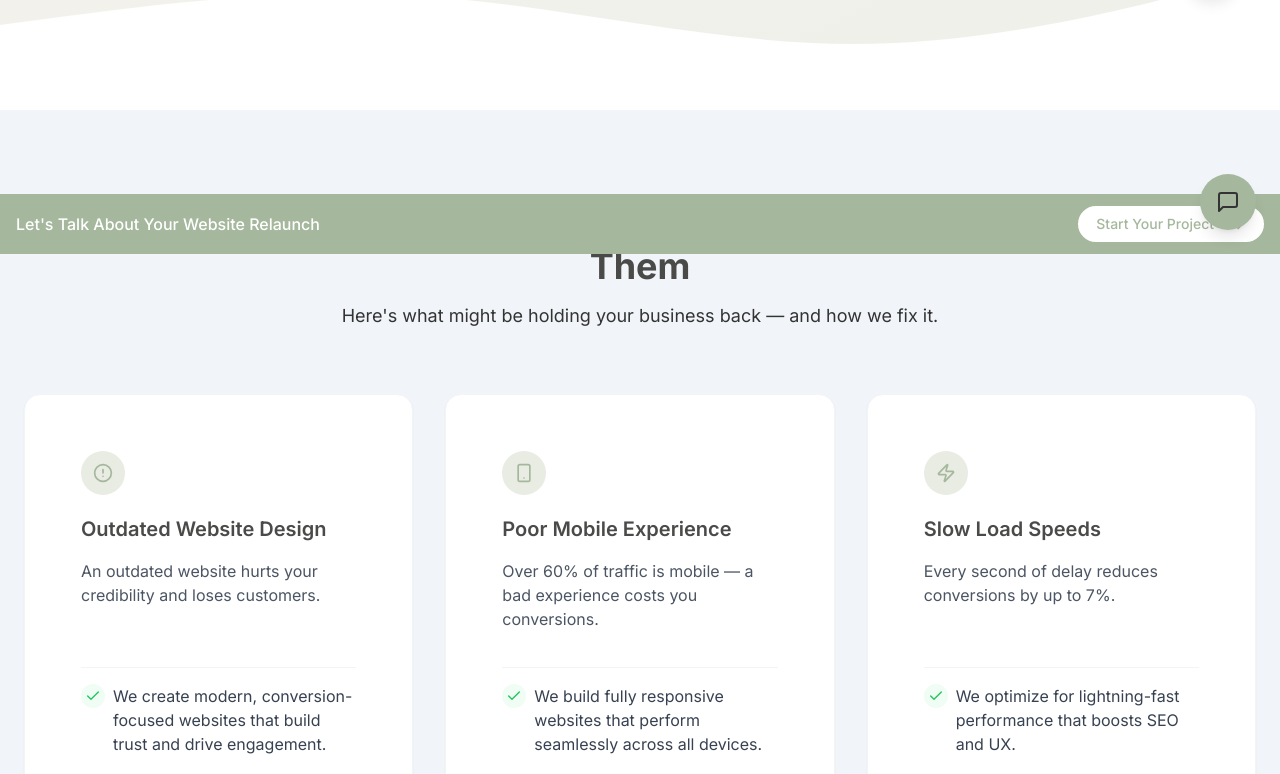
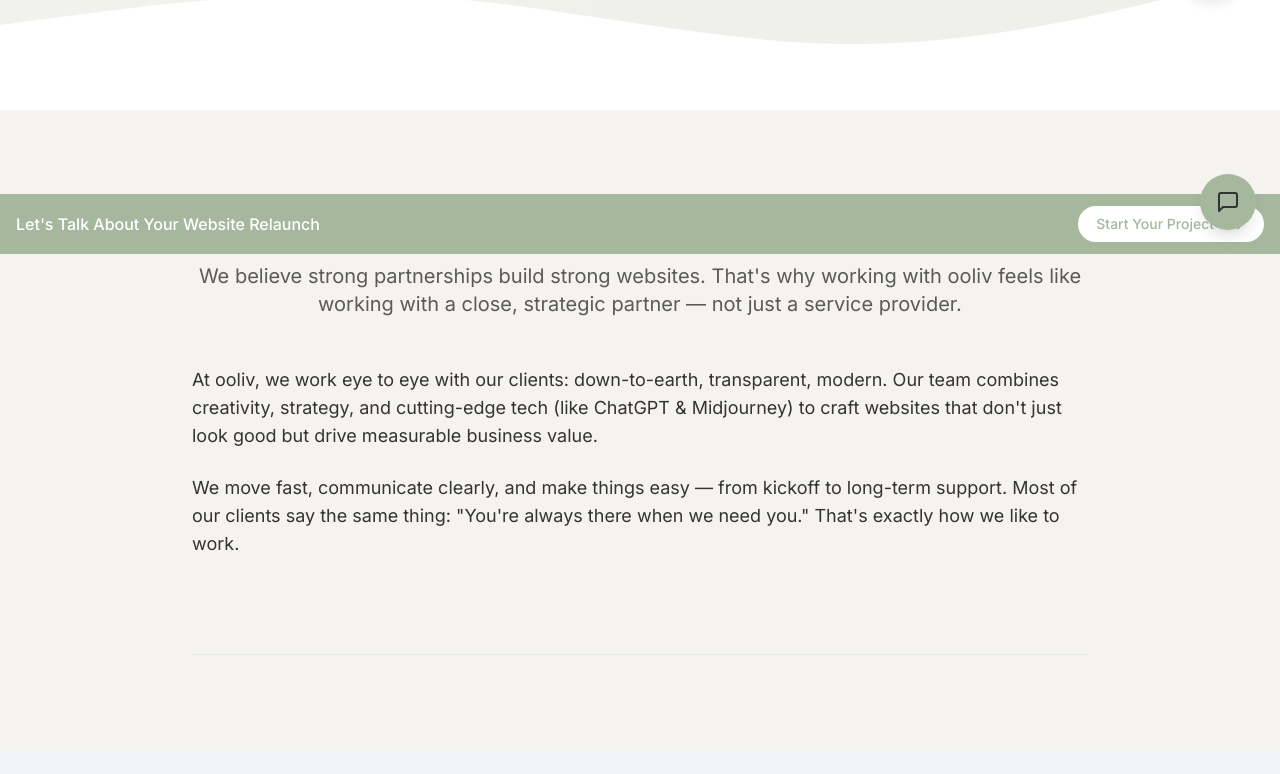
Before and after one commit to ooliv-agentur/ooliv, a React (Vite) app: page / in a window 1280 px wide. Shown: the part 546-1320 px from the top of the page. Built offline with nearby package versions, Linux system fonts and the light colour scheme.

Commit message:
Add About Ooliv section and fix client logos
Add the About Ooliv section to the startpage and update the client logos section with English copy.

```diff
--- /dev/null
+++ b/src/components/AboutSection.tsx
@@ -0,0 +1,34 @@
+
+import React from 'react';
+import { Separator } from "@/components/ui/separator";
+
+const AboutSection = () => {
+  return (
+    <section className="py-24 bg-brand-background">
+      <div className="section-container">
+        <div className="max-w-4xl mx-auto">
+          <h2 className="text-3xl md:text-4xl font-bold mb-4 text-center">
+            👀 People Choose Agencies. Not Just Services.
+          </h2>
+          <p className="text-xl text-center mb-12 text-brand-text/80">
+            We believe strong partnerships build strong websites. That's why working with ooliv feels like working with a close, strategic partner — not just a service provider.
+          </p>
+
+          <div className="space-y-6 text-lg">
+            <p>
+              At ooliv, we work eye to eye with our clients: down-to-earth, transparent, modern. Our team combines creativity, strategy, and cutting-edge tech (like ChatGPT & Midjourney) to craft websites that don't just look good but drive measurable business value.
+            </p>
+            <p>
+              We move fast, communicate clearly, and make things easy — from kickoff to long-term support. Most of our clients say the same thing: "You're always there when we need you." That's exactly how we like to work.
+            </p>
+          </div>
+        </div>
+      </div>
+      <div className="mt-24">
+        <Separator className="w-full max-w-4xl mx-auto" />
+      </div>
+    </section>
+  );
+};
+
+export default AboutSection;
--- a/src/components/ClientLogos.tsx
+++ b/src/components/ClientLogos.tsx
@@ -77,8 +77,7 @@ const ClientLogos = () => {
         <div className="mb-12 text-center">
           <h2 className="section-title">Trusted by Industry Leaders</h2>
           <p className="section-subtitle max-w-3xl mx-auto">
-            ooliv Kunden erkennt man daran, dass sie mit ihrer Agentur zufrieden sind.<br />
-            Hier eine Auswahl von Marken, die uns ihr Vertrauen schenken.
+            You can tell when clients trust their agency. Here's a selection of brands that trust us — many of them for years.
           </p>
         </div>
 
--- a/src/pages/Index.tsx
+++ b/src/pages/Index.tsx
@@ -1,6 +1,7 @@
 
 import PageLayout from "@/components/PageLayout";
 import PageHero from "@/components/PageHero";
+import AboutSection from "@/components/AboutSection";
 import Challenge from "@/components/Challenge";
 import Solution from "@/components/Solution";
 import Testimonials from "@/components/Testimonials";
@@ -25,6 +26,7 @@ const Index = () => {
           link: "/case-studies"
         }}
       />
+      <AboutSection />
       <Challenge />
       <Solution />
       <TeamTeaser />
```
